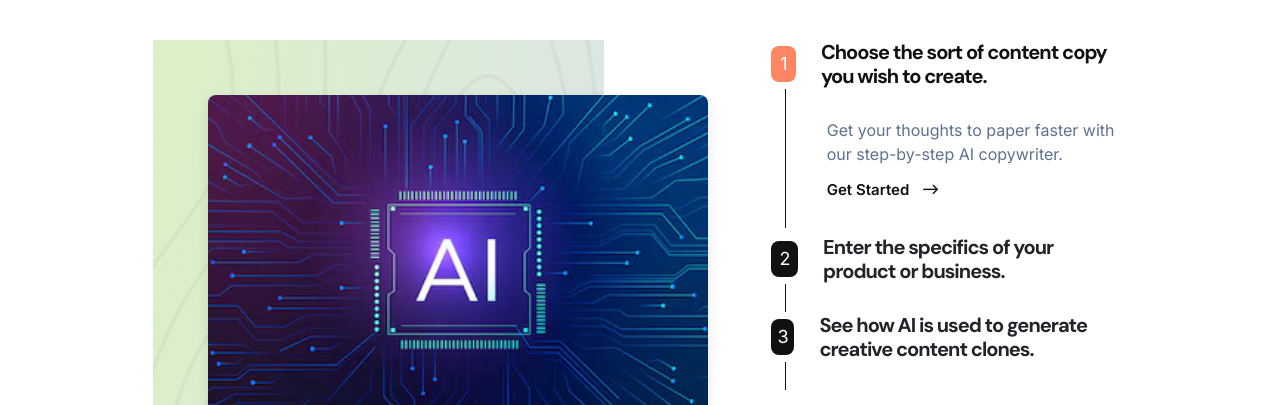
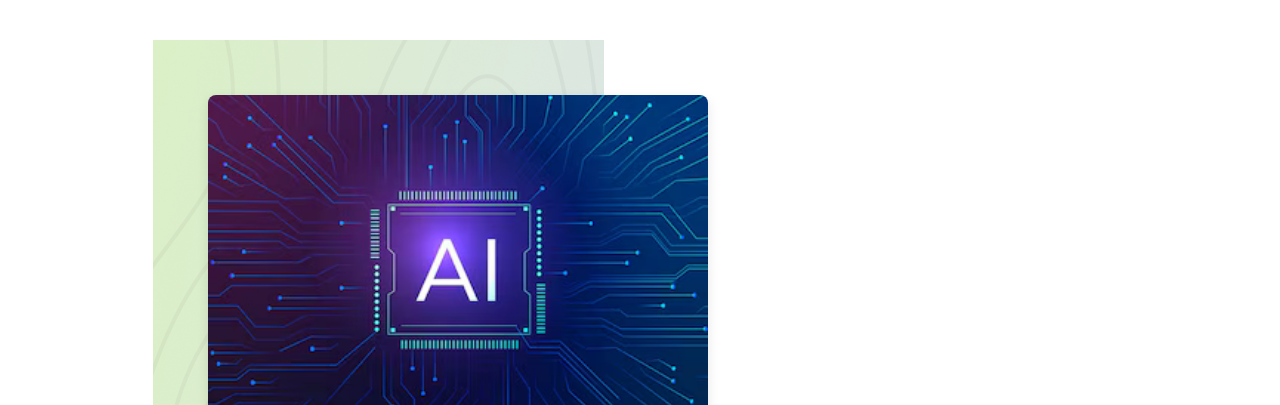
Before and after one commit to Rutvikkathiriya/AI-Tools, a plain HTML site: page index.html in a window 1280 px wide. Shown: the part 1302-1707 px from the top of the page. Drawn offline with Linux system fonts and the light colour scheme.

Commit message:
Update index.html

```diff
--- a/index.html
+++ b/index.html
@@ -92,112 +92,7 @@
           </div>
           <div class="col-xl-4 col-lg-5 mx-auto">
             <div class="tf__process_accordion">
-              <div class="accordion" id="accordionExample">
-                <div class="accordion-item">
-                  <h2 class="accordion-header" id="headingOne01">
-                    <button
-                      class="accordion-button tf__process_accordion_btn"
-                      type="button"
-                      data-bs-toggle="collapse"
-                      data-bs-target="#collapseOne01"
-                      aria-expanded="true"
-                      aria-controls="collapseOne01"
-                    >
-                      <span>1</span>
-                      Choose the sort of content copy you wish to create.
-                    </button>
-                  </h2>
-                  <div
-                    id="collapseOne01"
-                    class="accordion-collapse collapse show"
-                    aria-labelledby="headingOne01"
-                    data-bs-parent="#accordionExample"
-                  >
-                    <div class="accordion-body">
-                      <p>
-                        Get your thoughts to paper faster with our step-by-step
-                        AI copywriter.
-                      </p>
-                      <a href="#" class="tf__common_btn tf__accrodian_link"
-                        >Get Started
-                        <i class="fa-regular fa-arrow-right-long"></i
-                      ></a>
-                    </div>
-                  </div>
-                </div>
-                <div class="accordion-item">
-                  <h2 class="accordion-header" id="headingTwo02">
-                    <button
-                      class="accordion-button collapsed tf__process_accordion_btn"
-                      type="button"
-                      data-bs-toggle="collapse"
-                      data-bs-target="#collapseTwo02"
-                      aria-expanded="false"
-                      aria-controls="collapseTwo02"
-                    >
-                      <span>2</span>
-                      Enter the specifics of your product or business.
-                    </button>
-                  </h2>
-                  <div
-                    id="collapseTwo02"
-                    class="accordion-collapse collapse"
-                    aria-labelledby="headingTwo02"
-                    data-bs-parent="#accordionExample"
-                  >
-                    <div class="accordion-body">
-                      <p>
-                        Get your thoughts to paper faster with our step-by-step
-                        AI copywriter.
-                      </p>
-                      <a href="#" class="tf__common_btn tf__accrodian_link"
-                        >Get Started<i
-                          class="fa-regular fa-arrow-right-long"
-                        ></i
-                      ></a>
-                    </div>
-                  </div>
-                </div>
-                <div class="accordion-item">
-                  <h2 class="accordion-header" id="headingThree03">
-                    <button
-                      class="accordion-button collapsed tf__process_accordion_btn"
-                      type="button"
-                      data-bs-toggle="collapse"
-                      data-bs-target="#collapseThree03"
-                      aria-expanded="false"
-                      aria-controls="collapseThree03"
-                    >
-                      <span>3</span>
-                      See how AI is used to generate creative content clones.
-                    </button>
-                  </h2>
-                  <div
-                    id="collapseThree03"
-                    class="accordion-collapse collapse"
-                    aria-labelledby="headingThree03"
-                    data-bs-parent="#accordionExample"
-                  >
-                    <div class="accordion-body">
-                      <p>
-                        Get your thoughts to paper faster with our step-by-step
-                        AI copywriter.
-                      </p>
-                      <a href="#" class="tf__common_btn tf__accrodian_link"
-                        >Get Started<i
-                          class="fa-regular fa-arrow-right-long"
-                        ></i
-                      ></a>
-                    </div>
-                  </div>
-                </div>
-              </div>
-            </div>
-            <a
-              href="https://www.youtube.com/watch?v=B-ytMSuwbf8"
-              class="tf__common_btn play_btn"
-              >How It Works <i class="fa-sharp fa-regular fa-circle-play"></i
-            ></a>
+          <p class="text"></p>
           </div>
         </div>
 
```
